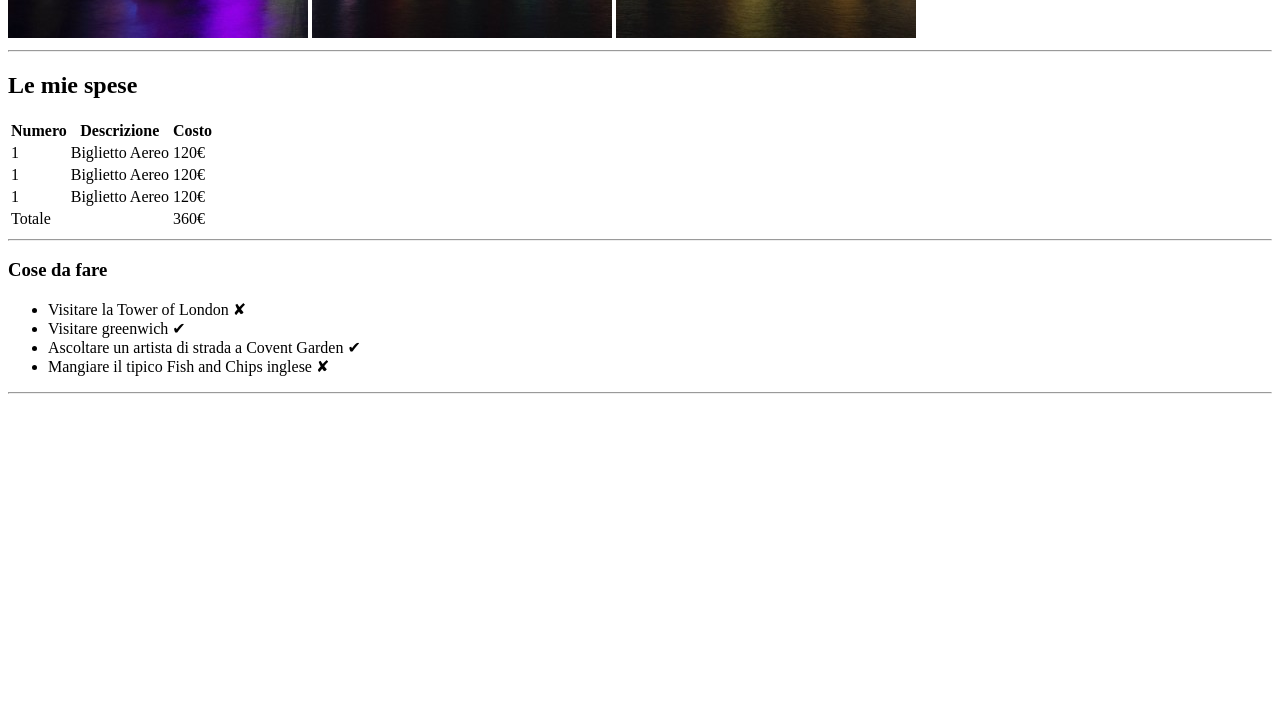
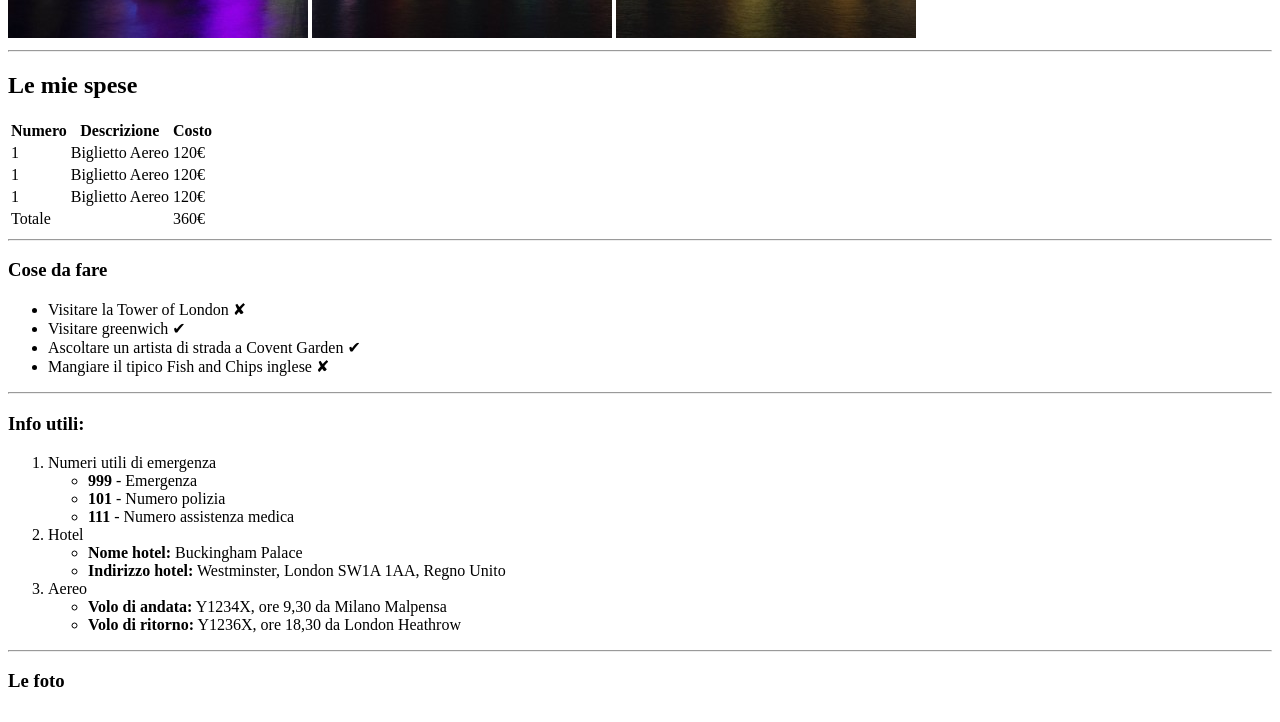
Before and after one commit to Alek90/html-london-trip, a plain HTML site: page index.html in a window 1280 px wide. Shown: the part 642-1364 px from the top of the page. Before the commit the page ends 1044 px from the top, so only its background shows below. Drawn offline with Linux system fonts and the light colour scheme.

Commit message:
Sezione Info completata

```diff
--- a/index.html
+++ b/index.html
@@ -77,6 +77,35 @@
         <!-- /Cose da fare -->
 
         <!-- Info -->
+        <section>
+            <h3>Info utili:</h3>
+            <ol>
+                <li>Numeri utili di emergenza
+                    <ul>
+                        <li> <strong>999</strong> - Emergenza</li>
+                        <li> <strong>101</strong> - Numero polizia</li>
+                        <li> <strong>111</strong> - Numero assistenza medica</li>
+                    </ul>
+                </li>
+
+                <li>Hotel
+                    <ul>
+                        <li> <strong>Nome hotel:</strong> Buckingham Palace</li>
+                        <li> <strong>Indirizzo hotel:</strong> Westminster, London SW1A 1AA, Regno Unito</li>
+                    </ul>
+                </li>
+
+
+                <li>Aereo
+                    <ul>
+                        <li> <strong>Volo di andata:</strong> Y1234X, ore 9,30 da Milano Malpensa</li>
+                        <li> <strong>Volo di ritorno:</strong> Y1236X, ore 18,30 da London Heathrow  </li>
+                    </ul>
+                </li>
+            </ol>
+
+            <hr>
+        </section>
         <!-- /Info -->
 
     </main>
@@ -86,6 +115,10 @@
     <footer>
 
         <!-- Foto -->
+        <h3>Le foto</h3>
+
+        <img src="" alt="">
+        <img src="" alt="">
         <!-- Foto -->
 
     </footer>
```
